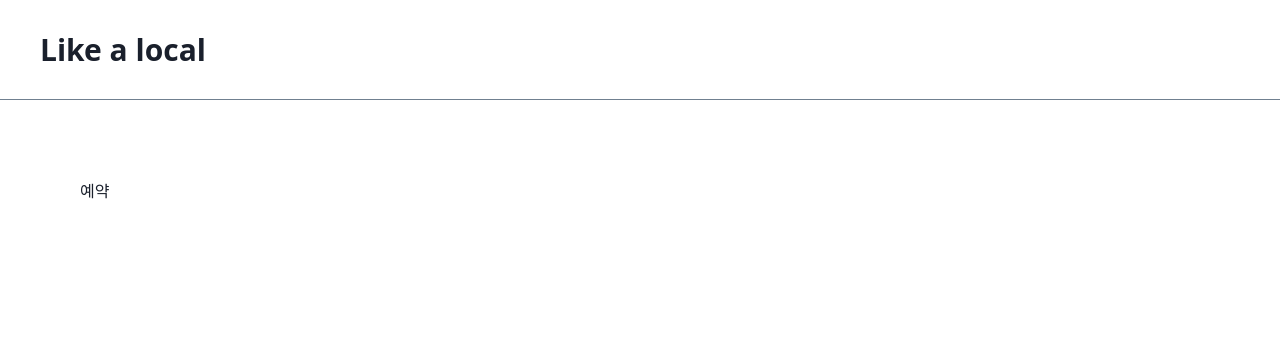
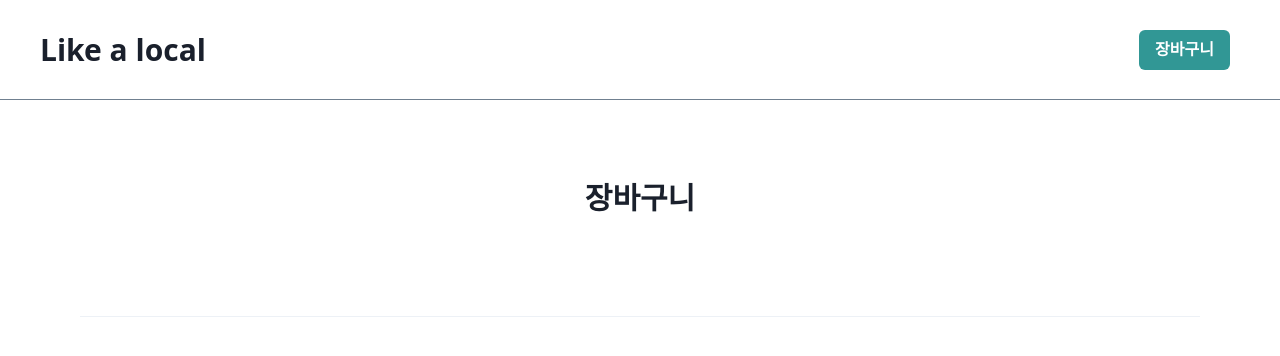
Before and after one commit to SongNoin/pre-onboarding-9th-2-SongNoin, a React (Vite) app: page /reservations in a window 1280 px wide. Shown: the top 356 px of the page. Built offline with nearby package versions, Linux system fonts and the light colour scheme.

Commit message:
feat 장바구니 페이지 개발

```diff
--- a/src/components/Layouts/DefaultLayout.tsx
+++ b/src/components/Layouts/DefaultLayout.tsx
@@ -10,7 +10,6 @@ export const DefaultLayout = () => {
                   "footer"`}
       gridTemplateRows={"100px 1fr"}
       gridTemplateColumns={"1fr"}
-      h={"100vh"}
     >
       <GridItem area={"header"}>
         <Header />
--- a/src/components/Layouts/Header.tsx
+++ b/src/components/Layouts/Header.tsx
@@ -1,16 +1,28 @@
-import { Heading } from "@chakra-ui/react";
+import { Box, Button, Flex, Heading, Spacer } from "@chakra-ui/react";
+import { useNavigate } from "react-router-dom";
 
 export const Header = () => {
+  const navigation = useNavigate();
   return (
+    <Flex
+      alignItems="center"
+      borderBottom={"1px solid #708090"}
+      h="100%"
+      pr={"50px"}
+    >
       <Heading
         pl={10}
         size={"lg"}
         height="100%"
         display={"flex"}
         alignItems={"center"}
-      borderBottom={"1px solid #708090"}
       >
         Like a local
       </Heading>
+      <Spacer />
+      <Button onClick={() => navigation("/reservations")} colorScheme={"teal"}>
+        장바구니
+      </Button>
+    </Flex>
   );
 };
--- a/src/pages/Reservation/index.tsx
+++ b/src/pages/Reservation/index.tsx
@@ -1,3 +1,65 @@
+import {
+  Box,
+  Divider,
+  Flex,
+  Heading,
+  SimpleGrid,
+  useDisclosure,
+} from "@chakra-ui/react";
+import { useState } from "react";
+import { ImageCard } from "../../components/commons/Cards/ImageCard";
+import { DetailModal } from "../../components/commons/Modals/DetailModal";
+import { ITreavelItem } from "../../types/ITravelItem";
+
 export const ReservationPage = () => {
-  return <div>예약</div>;
+  const [reservationList, setTravelList] = useState<ITreavelItem[]>([]);
+  const [detailModalData, setDetailModalData] = useState<ITreavelItem>();
+  const { isOpen, onOpen, onClose } = useDisclosure();
+
+  function onClickShowDetailModal(travelItem: ITreavelItem) {
+    setDetailModalData(travelItem);
+    onOpen();
+  }
+
+  function onClickDeleteReservation() {
+    console.log("delete");
+  }
+
+  return (
+    <>
+      <Flex justifyContent={"center"}>
+        <Heading size="lg" marginBottom={100}>
+          장바구니
+        </Heading>
+      </Flex>
+      <Divider marginBottom={100} />
+      <SimpleGrid
+        minChildWidth="xs"
+        columns={[2]}
+        spacingX={"10px"}
+        spacingY={"50px"}
+        justifyItems="center"
+      >
+        {reservationList.map((reservationItem) => {
+          return (
+            <ImageCard
+              idx={reservationItem.idx}
+              imageUrl={reservationItem.mainImage}
+              name={reservationItem.name}
+              space={reservationItem.spaceCategory}
+              price={reservationItem.price}
+              buttonText={"삭제"}
+              onClickCard={() => onClickShowDetailModal(reservationItem)}
+              onClickButton={onClickDeleteReservation}
+            />
+          );
+        })}
+      </SimpleGrid>
+      <DetailModal
+        isOpen={isOpen}
+        onClose={onClose}
+        travelItem={detailModalData}
+      />
+    </>
+  );
 };
```
Lines whose indentation alone changed are shown as unchanged.
